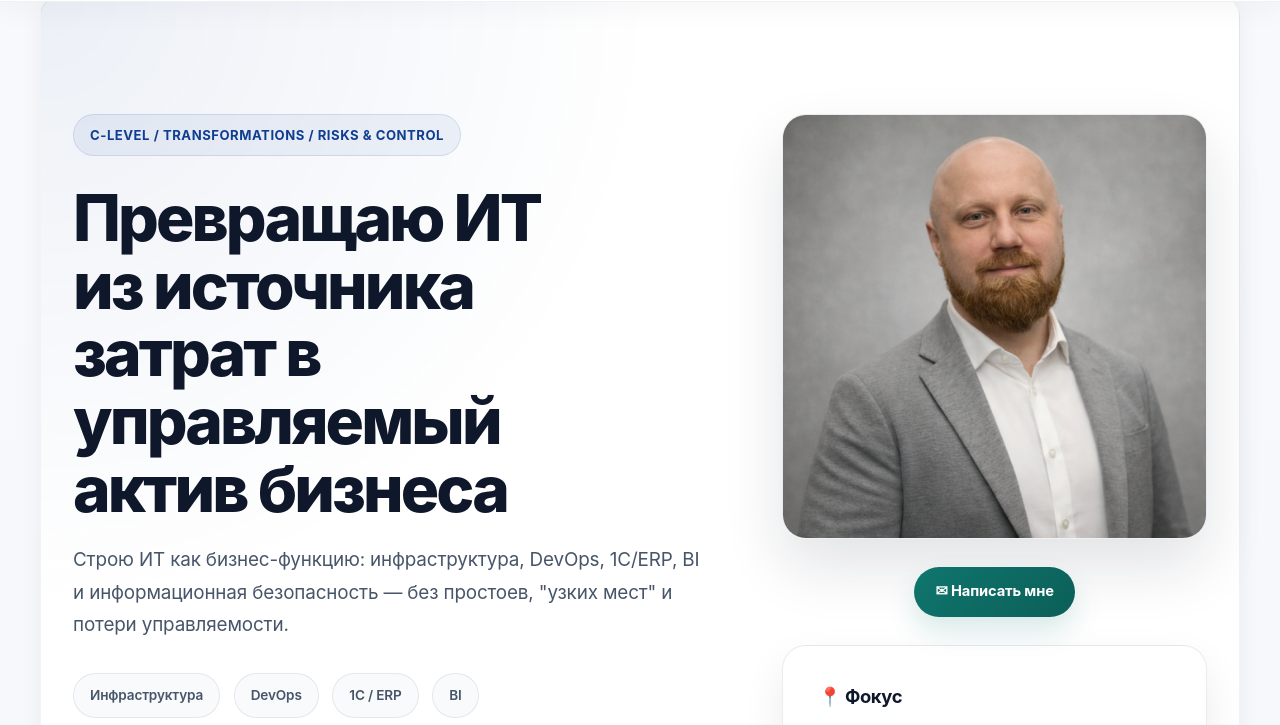
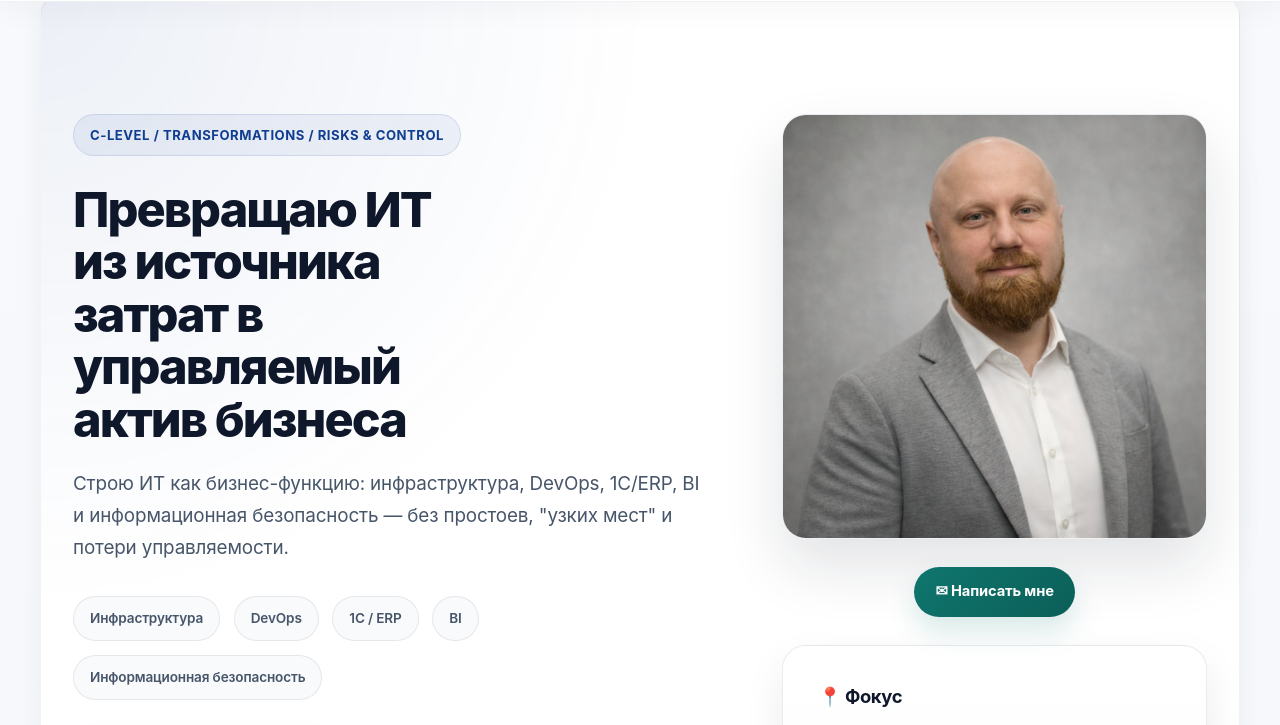
Before and after one commit to ipronkin/codex, a plain HTML site: page index.html in a window 1280 px wide. Shown: the part 68-793 px from the top of the page. Drawn offline with Linux system fonts and the light colour scheme.

Commit message:
Reduce desktop hero heading size

```diff
--- a/index.html
+++ b/index.html
@@ -144,12 +144,12 @@
         }
 
         h1 {
-            font-size: clamp(3rem, 5vw, 4.4rem);
-            line-height: 1.06;
+            font-size: clamp(2.5rem, 3.8vw, 3.6rem);
+            line-height: 1.08;
             margin-bottom: 1.35rem;
             font-weight: 800;
-            letter-spacing: -0.045em;
-            max-width: 11ch;
+            letter-spacing: -0.04em;
+            max-width: 12ch;
         }
 
         .hero-subtitle {
```
